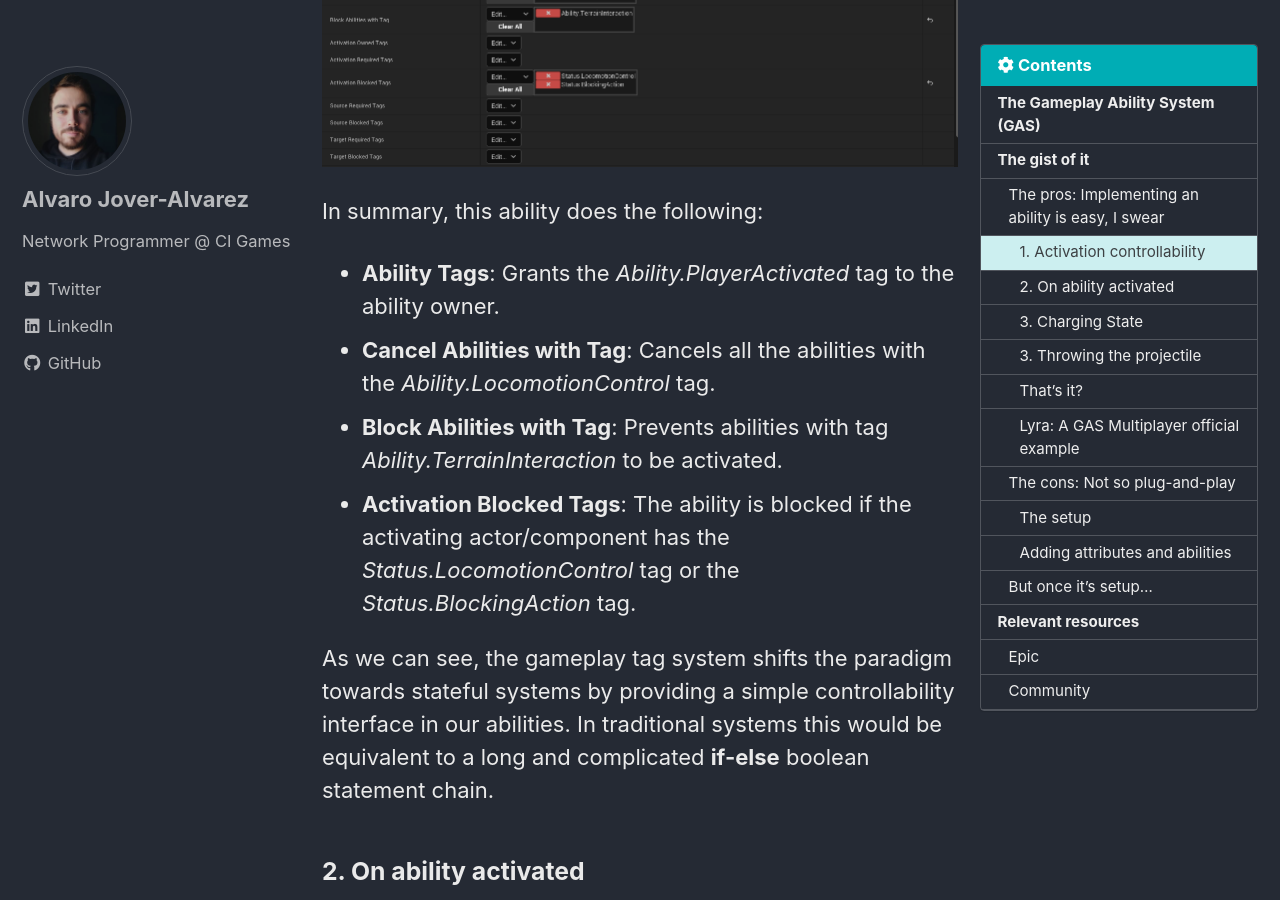
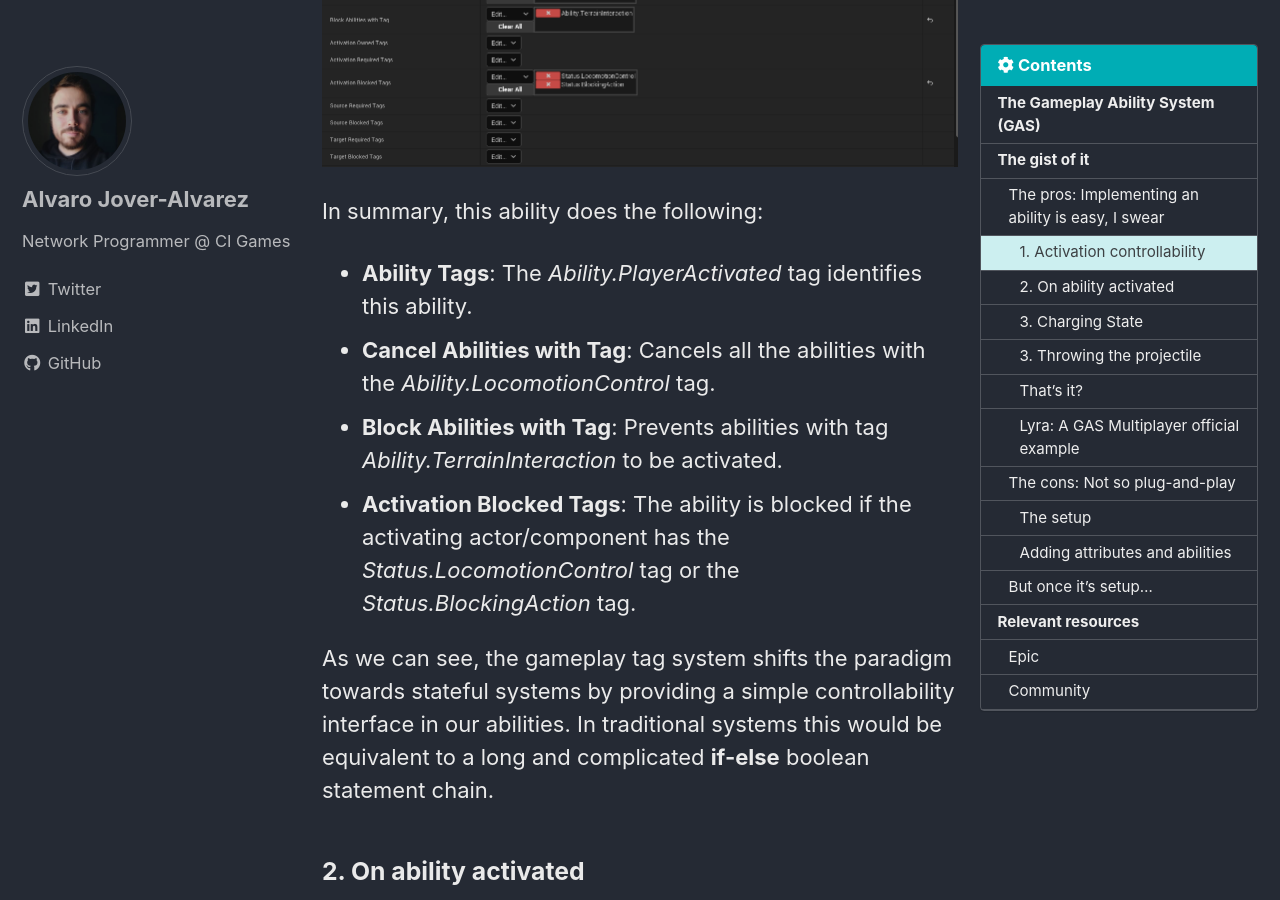
Before and after one commit to vorixo/devtricks, a Jekyll site: the page built from _posts/2021-10-09-gas.md, in a window 1280 px wide and 900 px high, scrolled down 4479 px. Built offline with Jekyll 4.4.1, drawn with Linux system fonts in a browser that asks for light colours; cached includes are drawn as plain includes.

Commit message:
[FIX] Fixing conceptual oopsie (oversight)

```diff
--- a/_posts/2021-10-09-gas.md
+++ b/_posts/2021-10-09-gas.md
@@ -79,7 +79,7 @@ Abilities expose a section in their Class Default Object (CDO) to define a serie
 ![Ability tags]({{ '/' | absolute_url }}/assets/images/per-post/gas/gas-1.PNG){: .align-center}
 
 In summary, this ability does the following:
-* **Ability Tags**: Grants the _Ability.PlayerActivated_ tag to the ability owner.
+* **Ability Tags**: The _Ability.PlayerActivated_ tag identifies this ability.
 * **Cancel Abilities with Tag**: Cancels all the abilities with the _Ability.LocomotionControl_ tag.
 * **Block Abilities with Tag**: Prevents abilities with tag _Ability.TerrainInteraction_ to be activated.
 * **Activation Blocked Tags**: The ability is blocked if the activating actor/component has the _Status.LocomotionControl_ tag or the _Status.BlockingAction_ tag.
```
